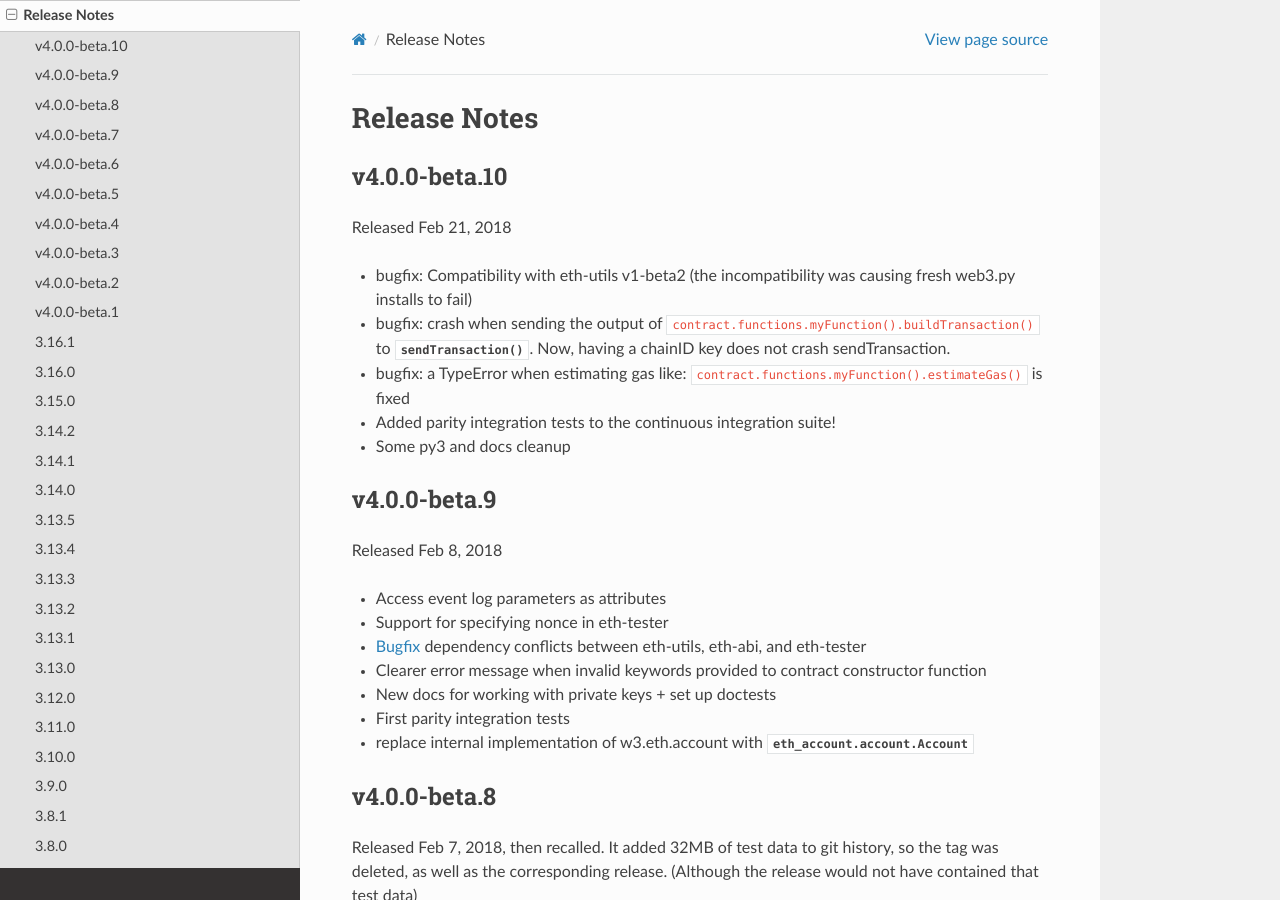
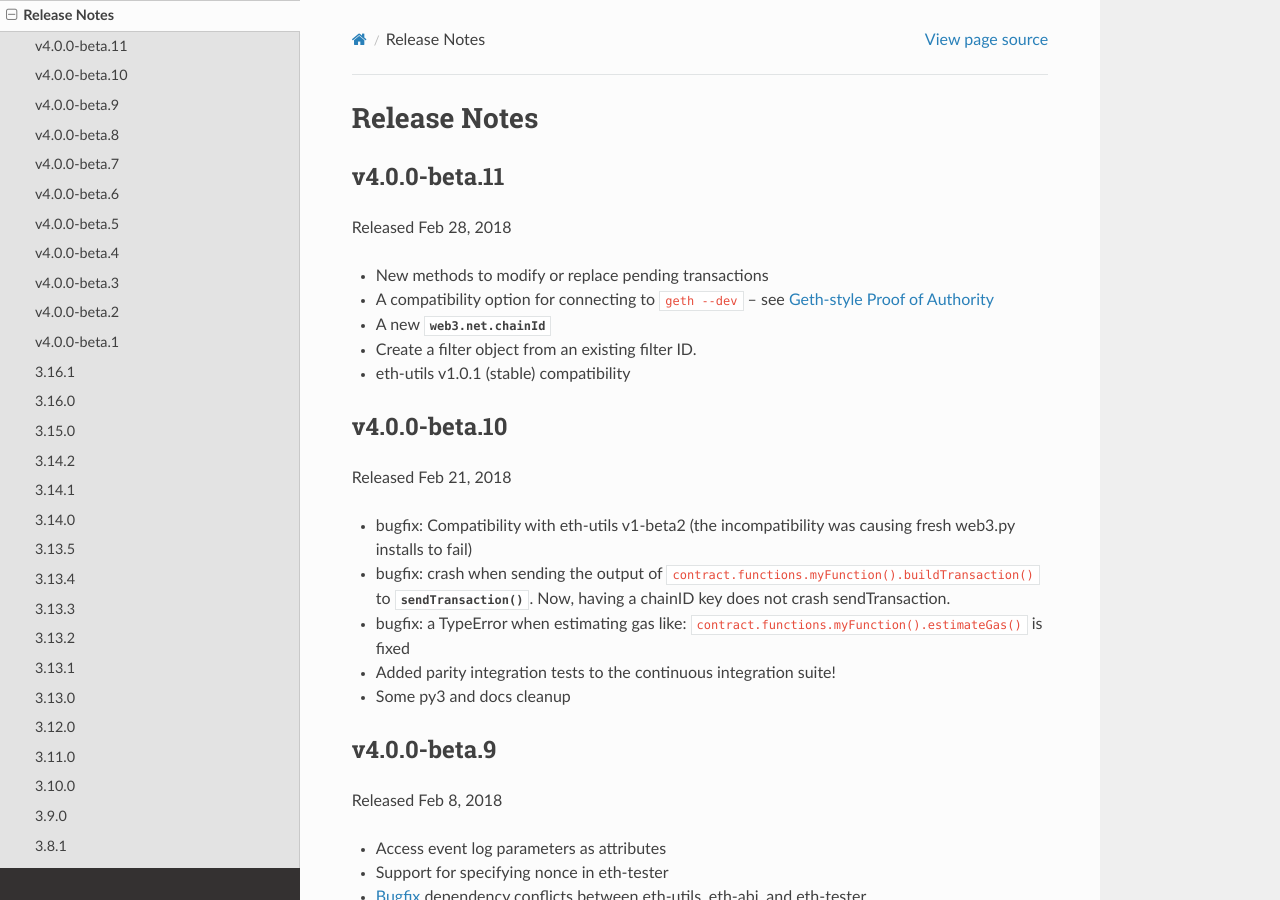
Before and after one commit to shuziren/web3.py, a Sphinx documentation site: the page built from docs/releases.rst, in a window 1280 px wide and 900 px high. Built offline with Sphinx 7.4.7 and the Read the Docs theme 2.0.0, drawn with Linux system fonts in a browser that asks for light colours.

Commit message:
prepare release notes for next release

```diff
--- a/docs/middleware.rst
+++ b/docs/middleware.rst
@@ -315,6 +315,7 @@ All of the caching middlewares accept these common arguments.
     A ready to use version of this middleware can be found at
     ``web3.middlewares.latest_block_based_cache_middleware``.
 
+.. _geth-poa:
 
 Geth-style Proof of Authority
 ~~~~~~~~~~~~~~~~~~~~~~~~~~~~~~~~~~
--- a/docs/releases.rst
+++ b/docs/releases.rst
@@ -1,5 +1,17 @@
 Release Notes
 =============
+
+v4.0.0-beta.11
+-----------------
+
+Released Feb 28, 2018
+
+- New methods to modify or replace pending transactions
+- A compatibility option for connecting to ``geth --dev`` -- see :ref:`geth-poa`
+- A new :attr:`web3.net.chainId`
+- Create a filter object from an existing filter ID.
+- eth-utils v1.0.1 (stable) compatibility
+
 
 v4.0.0-beta.10
 -----------------
```
